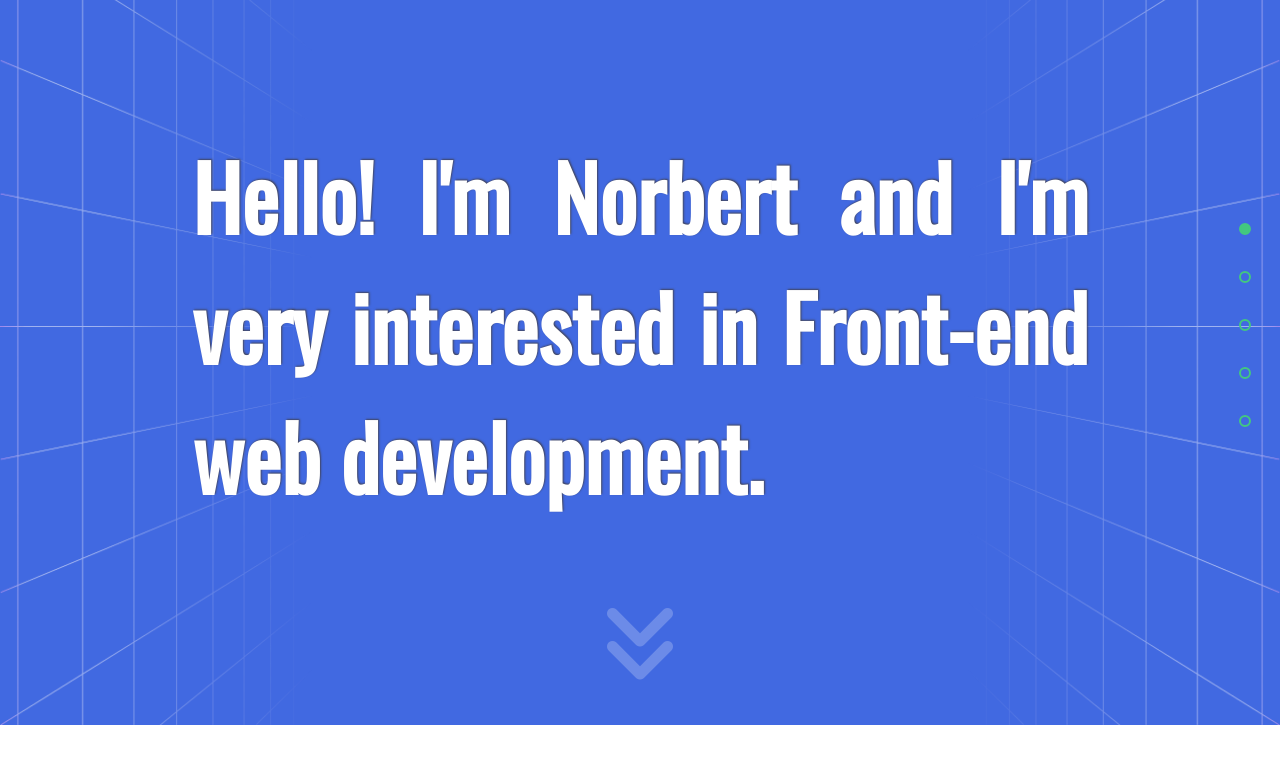
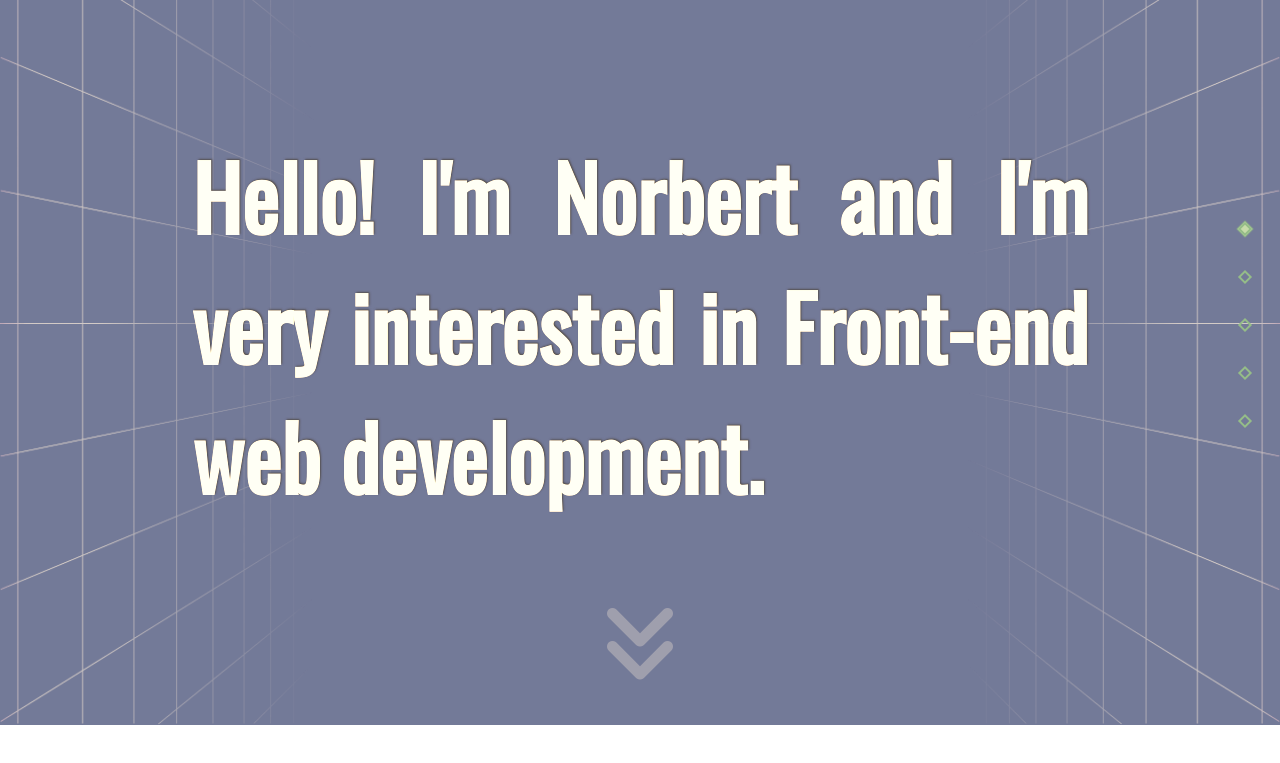
Before and after one commit to norbertzybala/my-website, a website built with webpack: page src/index.html in a window 1280 px wide. Shown: the part 75-838 px from the top of the page. Built offline with nearby package versions, Linux system fonts and the light colour scheme.

Commit message:
add upsidedown animations

```diff
--- a/src/index.html
+++ b/src/index.html
@@ -13,7 +13,6 @@
 </head>
 
 <body>
-
     <nav class="navbar">
 
       <div class="navbar__logo">
@@ -55,6 +54,7 @@
 
     <section>
       <div class="home">
+        <div class="content home__content">
           <header class="home__header">
             <h1 class="home__title">Hello! I'm Norbert and I'm very interested in Front-end web development.</h1>
           </header>
@@ -62,7 +62,9 @@
             <a href="#"><i class="fa-solid fa-angles-down home__arrow-icon"></i></a>
           </div>
         </div>
+      </div>
     </section>
+
     <section></section>
     <section></section>
     <section></section>
--- /dev/null
+++ b/src/js/animations/upside-down.js
@@ -0,0 +1,24 @@
+import gsap from 'gsap';
+
+const upsideDown = () => {
+
+    const tl = gsap.timeline({
+        ease: "power1.in",
+        duration: 0.8
+    });
+
+    tl.to('.home', {
+        rotateX: 180,
+    });
+
+    tl.to('.content', {
+        rotateX: -180,
+        duration: 0
+    }, "<25%");
+
+    tl.call(() => {
+       document.querySelector('html').classList.add('upsidedown');
+    },null,"<50%")
+}
+
+upsideDown();
--- a/src/js/app.js
+++ b/src/js/app.js
@@ -1,3 +1,4 @@
 import '../scss/app.scss';
 import './animations/home_title_animation.js';
+import './animations/upside-down.js';
 import './mobile-menu.js';
--- a/src/scss/_aside-bar.scss
+++ b/src/scss/_aside-bar.scss
@@ -9,7 +9,6 @@
     flex-direction: column;
     justify-content: space-around;
     align-items: center;
-    z-index: 1;
 
     @include min-width(medium) {
         right: 10px;
@@ -17,14 +16,15 @@
     }
 
     &__item {
-        width: 12px;
-        height: 12px;
-        border-radius: 50%;
-        border: 2px solid var(--aside-border-item-color);
+        width: 10px;
+        height: 10px;
+        transform: rotate(45deg);
+        border: 2px solid $aside-item-color;
     }
 
     &__item--active {
-        background-color: var(--aside-background-item-color);
+        background-color: lighten($aside-item-color , 15%);
         transition: background-color .5s;
+        box-shadow: 0px 0px 1px 1px $aside-item-color;
     }
 }
--- a/src/scss/_base.scss
+++ b/src/scss/_base.scss
@@ -11,15 +11,27 @@ html {
 
 body {
     font-family: 'Oswald', sans-serif;
+    overflow-x: hidden;
 }
 
 section {
     min-height: 100vh;
     position: relative;
     scroll-snap-align: start;
+    transform-origin: 50% 50%;
+    perspective: 300px;
+    z-index: -1;
 }
 
 a {
     color: inherit;
     text-decoration: none;
 }
+
+html.upsidedown {
+    filter: sepia(60%);
+}
+
+.content {
+    min-height: 100vh;
+}
--- a/src/scss/_home.scss
+++ b/src/scss/_home.scss
@@ -4,9 +4,12 @@
     background-size: 100% 100%;
     min-height: 100vh;
     object-fit: cover;
-    display: flex;
-    justify-content: center;
-    align-items: center;
+
+    &__content {
+        display: flex;
+        justify-content: center;
+        align-items: center;
+    }
 
     &__header {
         width: 70%;
--- a/src/scss/_variables.scss
+++ b/src/scss/_variables.scss
@@ -1,10 +1,9 @@
 :root {
     --home-background-color: royalblue;
     --home-font-size: clamp(2.5em, 7vw, 5.5em);
+}
 
-    --aside-border-item-color: #43c87f;
-    --aside-background-item-color: #43c87f;
-}
+$aside-item-color: #43c87f;
 
 $breakpoints: (
     'verySmall': 580px,
```
Lines whose indentation alone changed are shown as unchanged.
